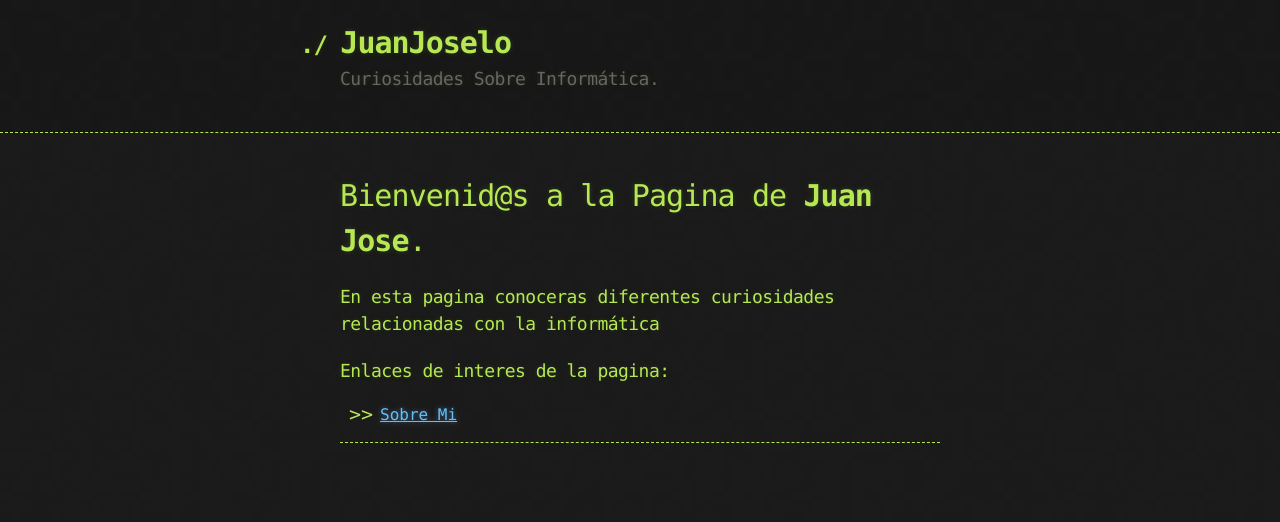
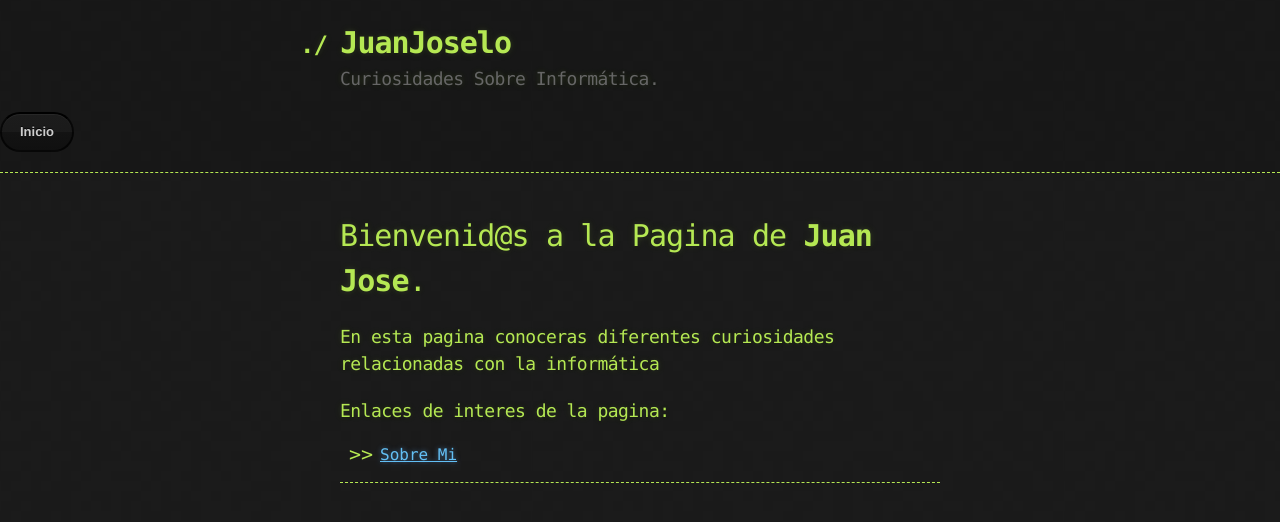
Before and after one commit to juanjoselopezroldan/juanjoselopezroldan.github.io, a Jekyll site: the page built from index.md, in a window 1280 px wide. Shown: the top 522 px of the page. Built offline with Jekyll 4.4.1, drawn with Linux system fonts in a browser that asks for light colours; our own code applies the rules of GitHub Pages for plain Markdown files.

Commit message:
modificacion de ficheros

```diff
--- a/_layouts/default.html
+++ b/_layouts/default.html
@@ -15,6 +15,7 @@
         <h1>{{ site.title | default: site.github.repository_name }}</h1>
         <h2>{{ site.description | default: site.github.project_tagline }}</h2>
       </div>
+        <a href= "https://juanjoselopezroldan.github.io/juanjoselo.github.io" class="btn">Inicio</a>
     </header>
 
     <div class="container">
```
